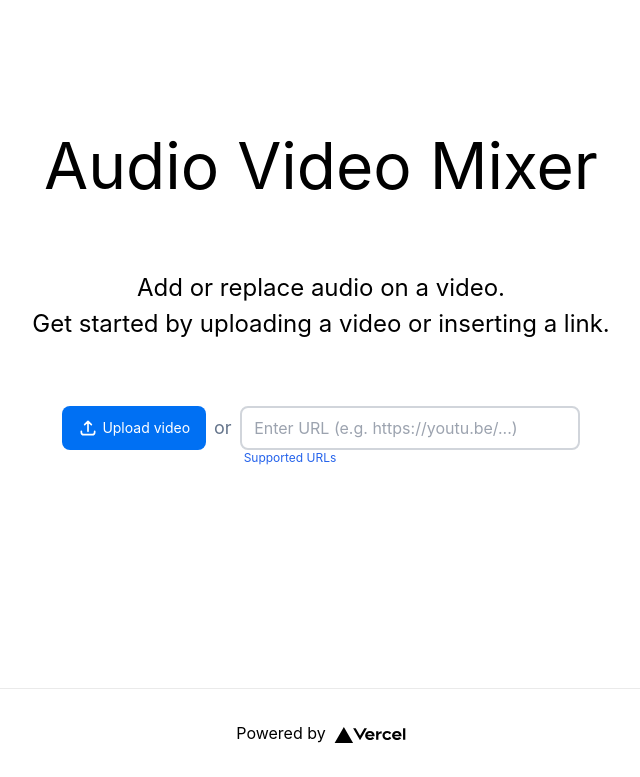
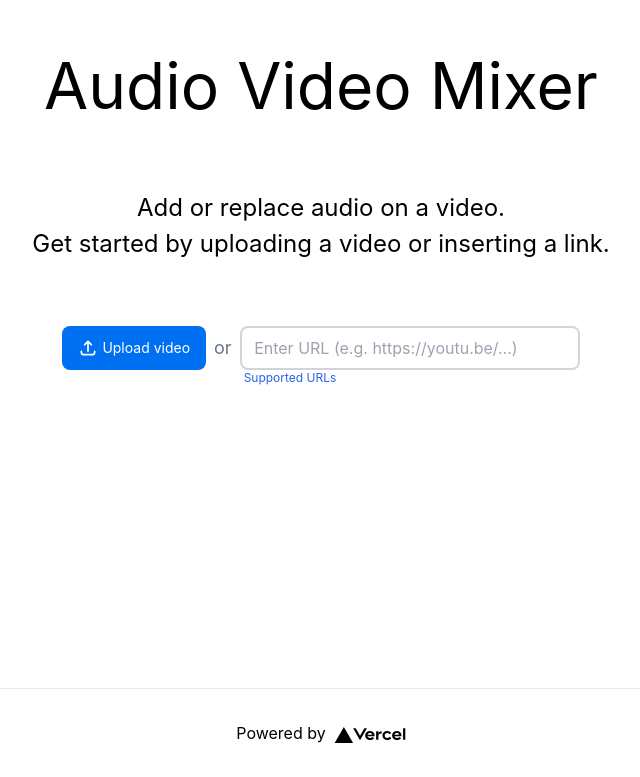
Before and after one commit to TheColorman/audio-replacer, a Next.js app: page / in a window 1280 px wide. Shown: the part 112-889 px from the top of the page, without its empty margins (319-959 px from the left). Built offline with nearby package versions, Linux system fonts and the light colour scheme.

Commit message:
:lipstick: Moved content slightly up

```diff
--- a/styles/Home.module.css
+++ b/styles/Home.module.css
@@ -7,6 +7,7 @@
   @apply p-16 px-0;
   @apply flex-1 flex flex-col;
   @apply justify-center items-center;
+  @apply -translate-y-[10%]
 }
 
 .footer {
```
